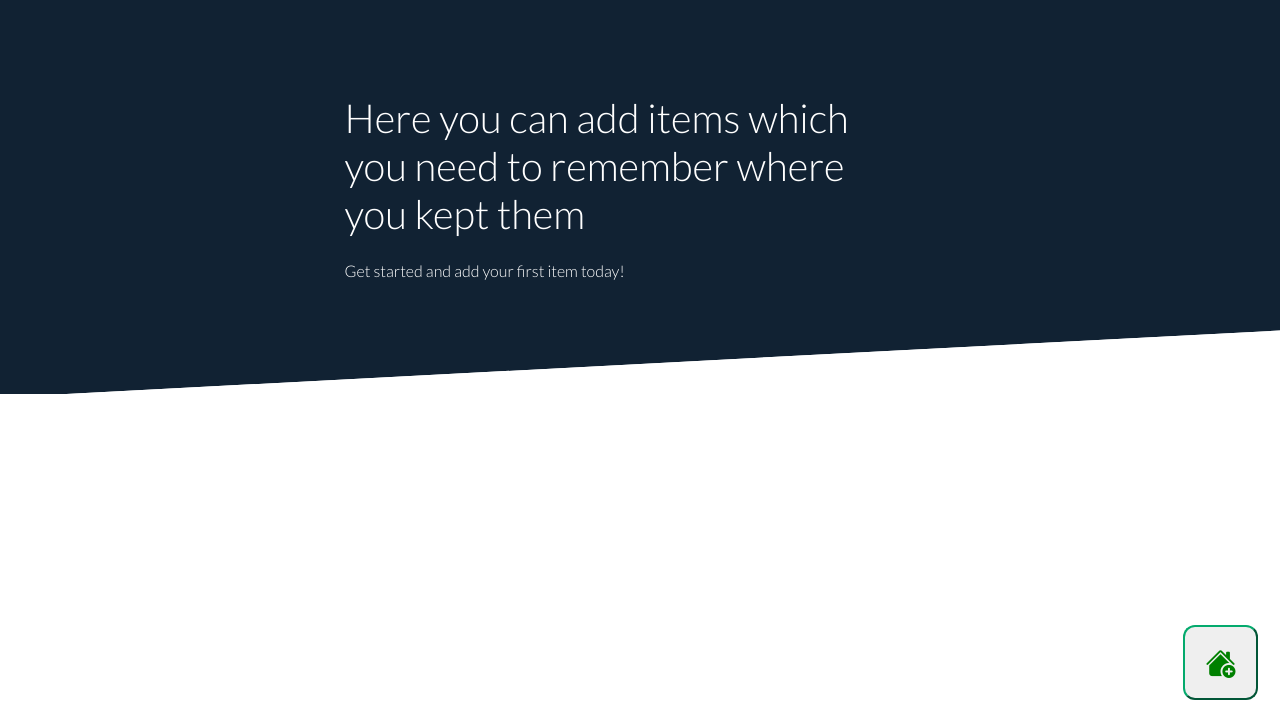
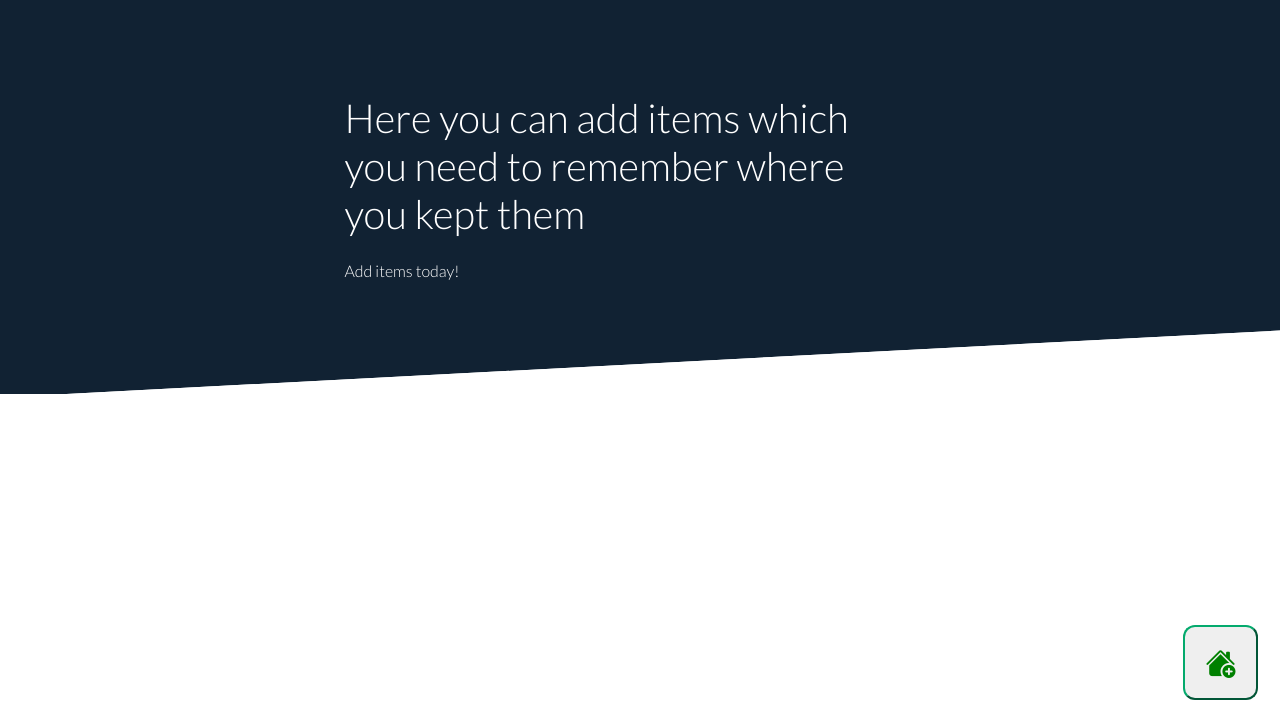
Before and after one commit to gulatiKK/item-locater, a website: page newuibase.html in a window 1280 px wide. Shown: the part 76-800 px from the top of the page. Drawn offline with nearby package versions, Linux system fonts and the light colour scheme.

Commit message:
Update newuibase.html

```diff
--- a/newuibase.html
+++ b/newuibase.html
@@ -29,7 +29,7 @@
         <div class="container grid">
             <div class="showcase-text">
                 <h1>Here you can add items which you need to remember where you kept them</h1>
-                <p>Get started and add your first item today!</p>
+                <p>Add items today!</p>
             </div>
 
             <div class="showcase-form card" id="addWindow">
```
